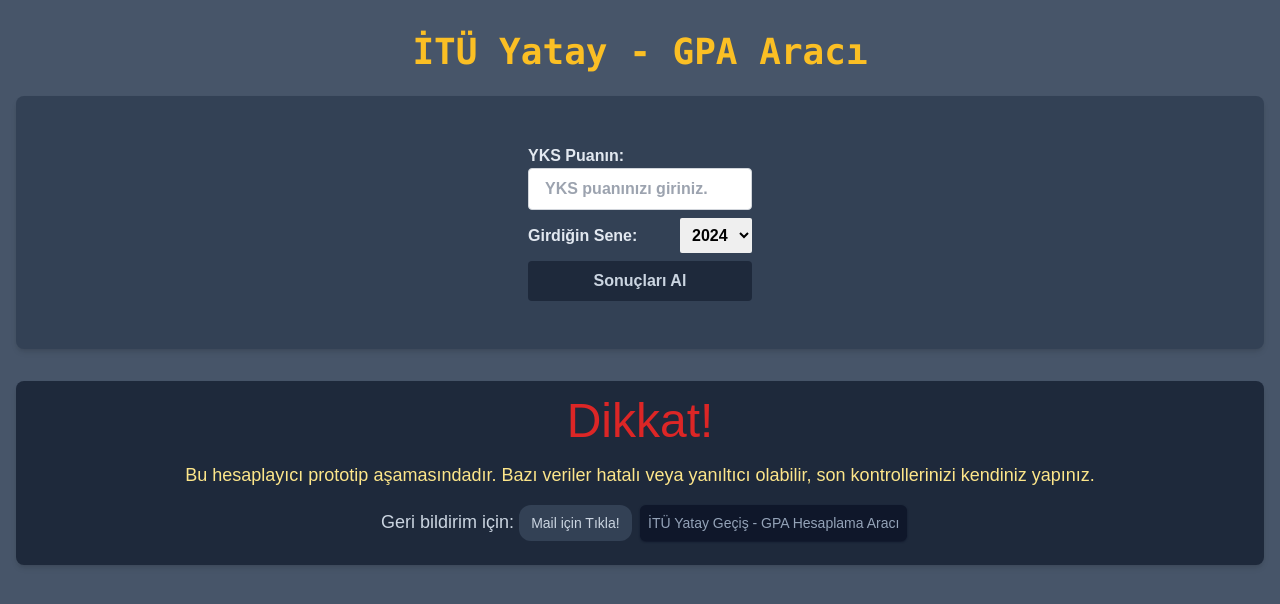
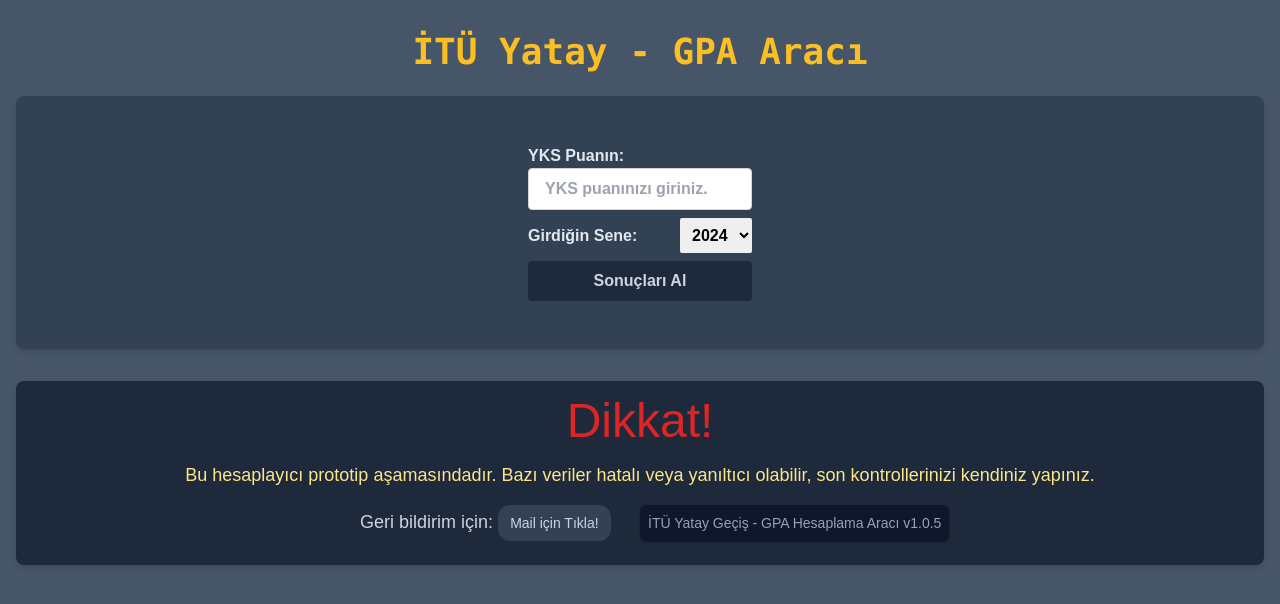
Before and after one commit to batikankutluer/itu-yatay, a Next.js app: page / in a window 1280 px wide. Shown: the top 604 px of the page. Built offline with nearby package versions, Linux system fonts and the light colour scheme.

Commit message:
v1.0.5 - Versiyonlama işlemi manüele alındı & Bug fix.

```diff
--- a/src/app/page.tsx
+++ b/src/app/page.tsx
@@ -1,6 +1,6 @@
 import App from "./page-client";
 
 export default async function Home() {
-  let version: string = process.env.VERSION as string;
+  const version: string = "v1.0.5";
   return <App version={version} />;
 }
```
Also changed, not shown: itu-gpa.png, 1 other file (tests, documents, lock files or other folders).
